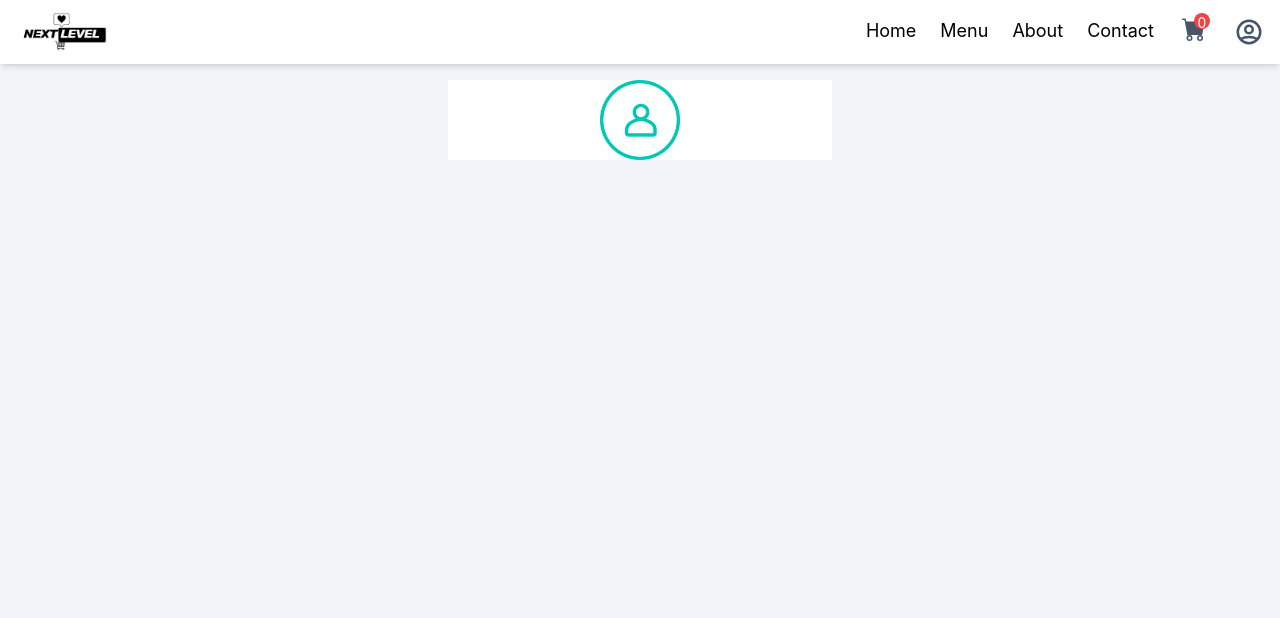
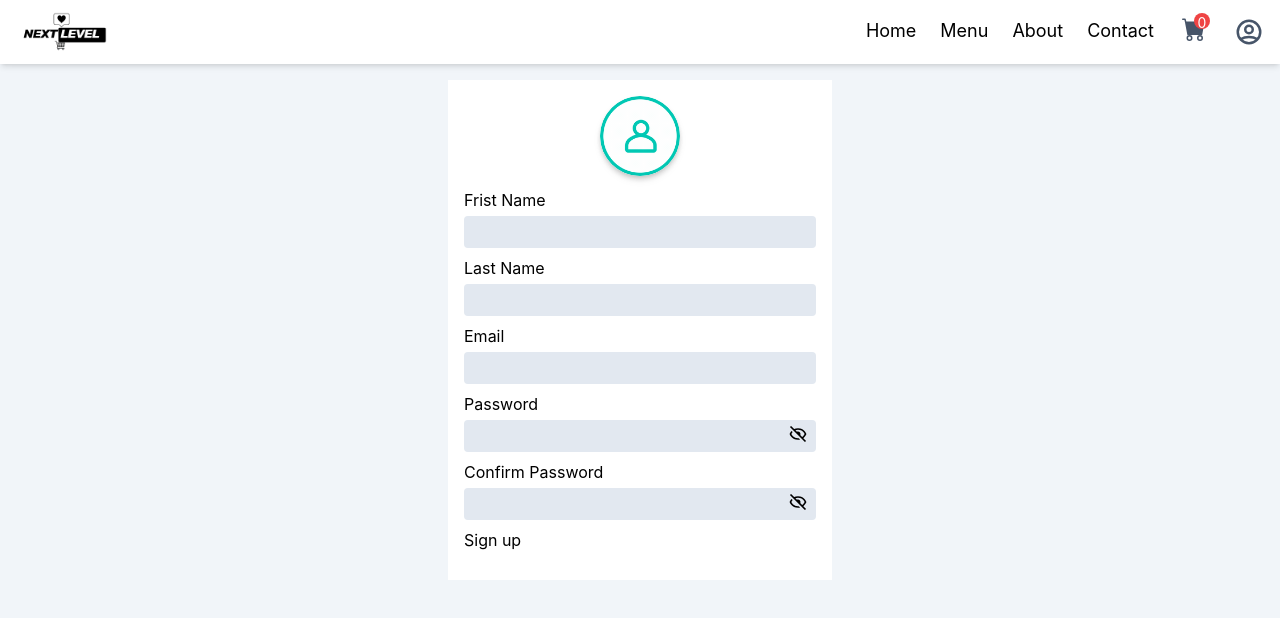
Before and after one commit to dnidimaneesha/MERN-Stack-WebApp, a React (Create React App) app in the folder frontend/: page /signup in a window 1280 px wide. Shown: the top 618 px of the page. Built offline with nearby package versions, Linux system fonts and the light colour scheme.

Commit message:
create sign up text field

```diff
--- a/frontend/src/page/SignUp.js
+++ b/frontend/src/page/SignUp.js
@@ -1,17 +1,58 @@
-import React from "react";
+import React, { useState } from "react";
 import loginSignupImage from "../assest/loginSignupImage.gif";
+import {BiShow, BiHide} from 'react-icons/bi'
+
 
 
 const SignUp = () => {
+  const[showPassword,setShowPassword] = useState(false)
+  const[showConfirmPassword,setShowConfirmPassword] = useState(false)
+  const handleShowPassword = () => {
+    setShowPassword((preve) => !preve);
+  };
+
+  const handleShowConfirmPassword = () => {
+    setShowConfirmPassword(preve => !preve)
+  }
+
   return (
+
     <div className='p-3 md:p-4'>
-      <div className='w-full max-w-sm bg-white m-auto flex justify-center items-center flex-col'>
+      <div className='w-full max-w-sm bg-white m-auto flex justify-center items-center flex-col p-4'>
         {/*<h1 className='text-center text-2xl font-bold'>sign up</h1>*/}
-        <div className='w-20'>
+        <div className='w-20 overflow-hidden rounded-full drop-shadow-md shadow-md'>
         <img src={loginSignupImage} className="w-full"/>
         </div>
+
+        <form className='w-full py-3'>
+
+          <label htmlFor='firstName' >Frist Name</label>
+          <input type={"text"} id="firstName" name='fistName' className='mt-1 mb-2 w-full bg-slate-200 p-1 px-2 py-1 rounded focus-within:outline-blue-300'/>
+
+          <label htmlFor='lastName'>Last Name</label>
+          <input type={"text"} id="lirstName" name='listName' className='mt-1 mb-2 w-full bg-slate-200 p-1 px-2 py-1 rounded focus-within:outline-blue-300'/>
+
+          <label htmlFor='email'>Email</label>
+          <input type={"email"} id="email" name="email" className='mt-1 mb-2 w-full bg-slate-200 p-1 px-2 py-1 rounded focus-within:outline-blue-300'/>
+
+          <label htmlFor='password'>Password</label>
+          <div className="flex px-2 py-1 bg-slate-200 rounded mt-1 mb-2 focus-within:outline focus-within:outline-blue-300">
+          <input type={showPassword ? "text":"password"}  id="password" name="password" className=" w-full bg-slate-200 border-none outline-none "/>
+          <span className="flex text-xl cursor-pointer" onClick={handleShowPassword}>{showPassword ? <BiShow /> : <BiHide />}
+          </span>
+          </div>
+
+
+          <label htmlFor='confirmpassword'>Confirm Password</label>
+          <div className="flex px-2 py-1 bg-slate-200 rounded mt-1 mb-2 focus-within:outline focus-within:outline-blue-300">
+          <input type={showConfirmPassword ? "text":"password"}  id="confirmpassword" name="confirmpassword" className=" w-full bg-slate-200 border-none outline-none "/>
+          <span className="flex text-xl cursor-pointer" onClick={handleShowConfirmPassword}>{showConfirmPassword ? <BiShow /> : <BiHide />}
+          </span>
+          </div>
+          <button>Sign up</button>
+        </form>
       </div>
-    </div>
+      </div>
   )
 }
 
--- a/frontend/tailwind.config.js
+++ b/frontend/tailwind.config.js
@@ -1,4 +1,5 @@
 /** @type {import('tailwindcss').Config} */
+
 module.exports = {
   content: [
     "./src/**/*.{js,jsx,ts,tsx}",
@@ -7,4 +8,5 @@ module.exports = {
     extend: {},
   },
   plugins: [],
+
 }
```
